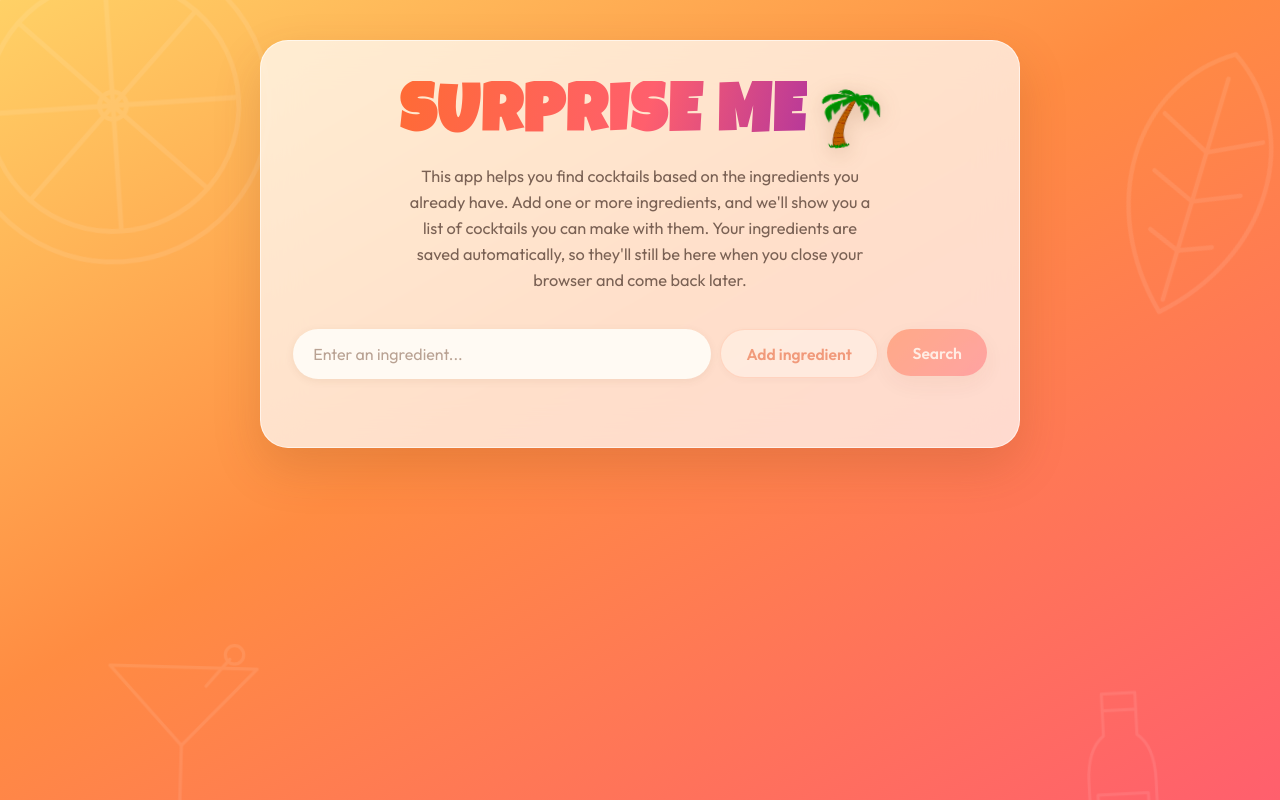
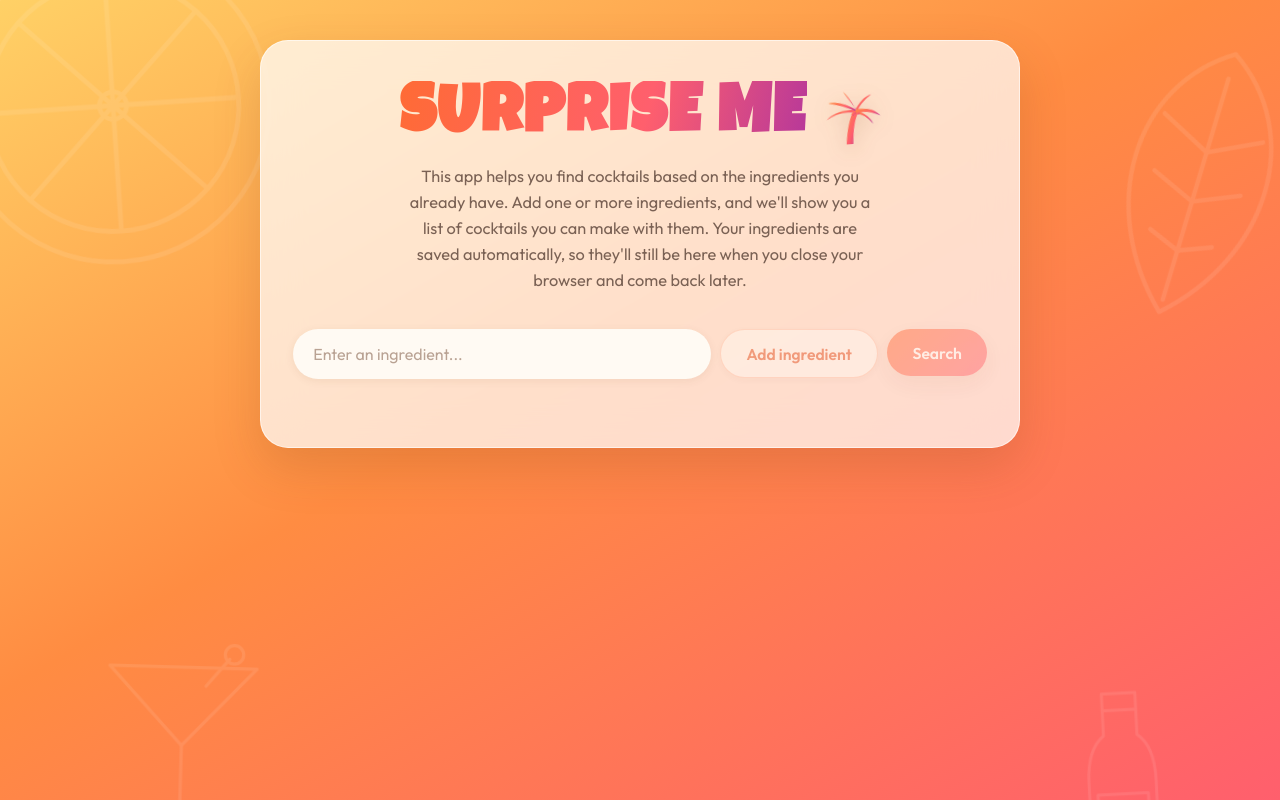
Before and after one commit to MachoBandido08/surprise-me, a React (Vite) app: page / in a window 1280 px wide. Built offline with nearby package versions, Linux system fonts and the light colour scheme.

Commit message:
Replace clip-art palm PNG with an inline gradient SVG
Swap the 285KB off-palette clip-art palm for a crisp vector silhouette
filled with the title gradient, matching the sunset theme.

Co-Authored-By: Claude Opus 4.8 <noreply@anthropic.com>

```diff
--- a/src/App.jsx
+++ b/src/App.jsx
@@ -126,7 +126,31 @@ function App() {
     return (
         <>
             <div className="title-area"><h1 className="funky-title">Surprise me</h1>
-                <img className="img-title-palm" src="/palm-three-drawn.png"/>
+                <svg className="img-title-palm" viewBox="0 0 120 120" role="img"
+                     aria-label="Palm tree" xmlns="http://www.w3.org/2000/svg">
+                    <defs>
+                        <linearGradient id="palmGrad" x1="0" y1="0" x2="1" y2="1">
+                            <stop offset="0%" stopColor="#ff8c42"/>
+                            <stop offset="55%" stopColor="#ff5f6d"/>
+                            <stop offset="100%" stopColor="#b5379b"/>
+                        </linearGradient>
+                    </defs>
+                    <g fill="url(#palmGrad)">
+                        {/* trunk */}
+                        <path d="M45 114 C 49 82 55 60 65 44 L75 47 C 65 63 61 84 59 114 Z"/>
+                        {/* fronds */}
+                        <path d="M69 44 C 42 41 22 47 7 61 C 27 49 49 46 69 50 Z"/>
+                        <path d="M69 43 C 46 28 27 24 13 27 C 33 31 51 37 70 47 Z"/>
+                        <path d="M69 42 C 59 20 51 10 45 4 C 53 17 61 31 71 43 Z"/>
+                        <path d="M69 42 C 83 22 93 16 103 14 C 91 23 79 33 73 45 Z"/>
+                        <path d="M69 43 C 93 40 109 46 119 59 C 101 49 85 47 69 51 Z"/>
+                        <path d="M69 45 C 89 53 99 63 103 75 C 93 61 81 53 67 51 Z"/>
+                        {/* coconuts */}
+                        <circle cx="66" cy="49" r="3.4"/>
+                        <circle cx="73" cy="51" r="3"/>
+                        <circle cx="62" cy="53" r="2.6"/>
+                    </g>
+                </svg>
             </div>
             <p className="app-description">{appDescription}</p>
             <form className="search-bar" onSubmit={searchCocktails}>
```
Also changed, not shown: public/palm-three-drawn.png (deleted).
